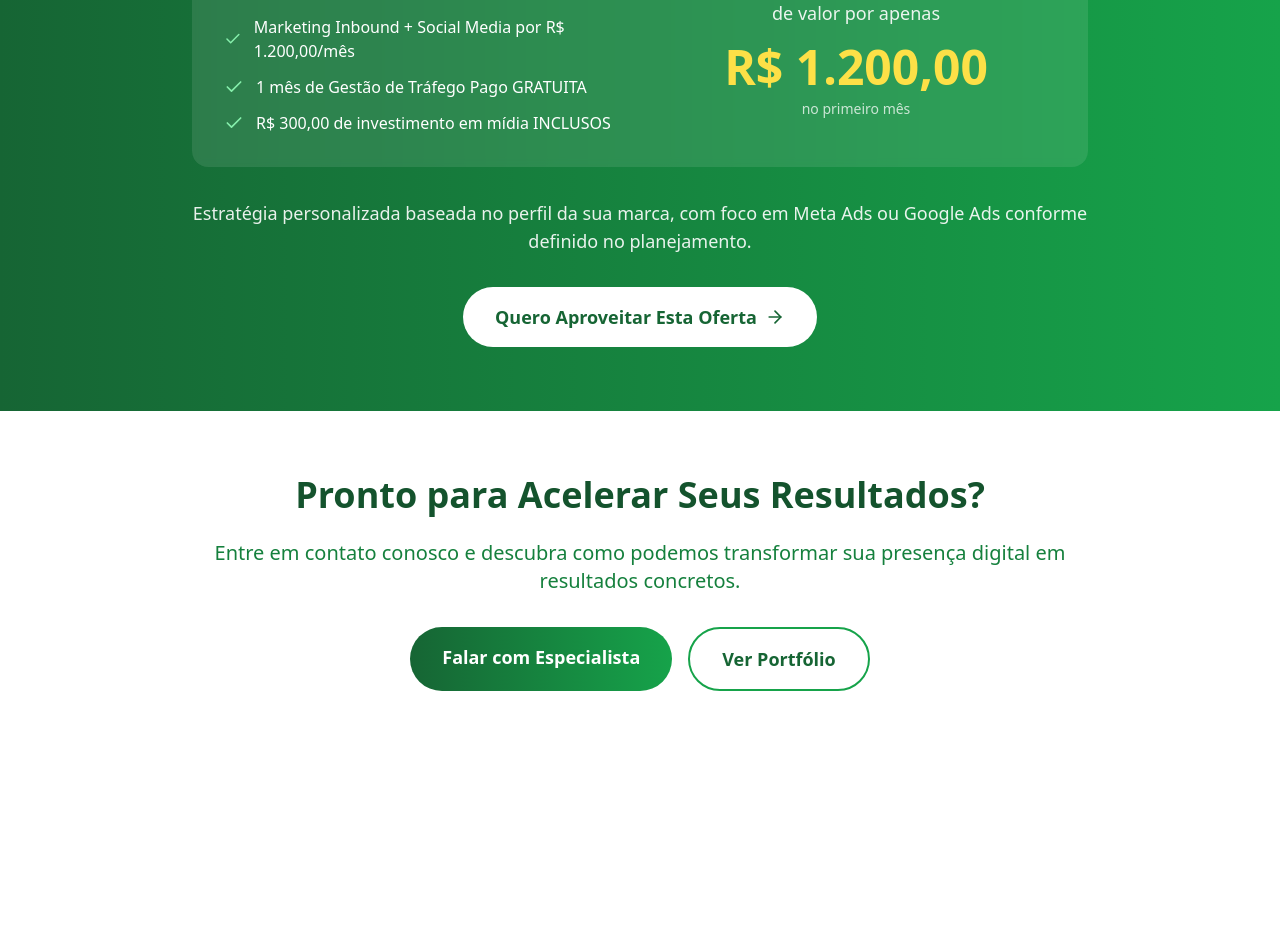
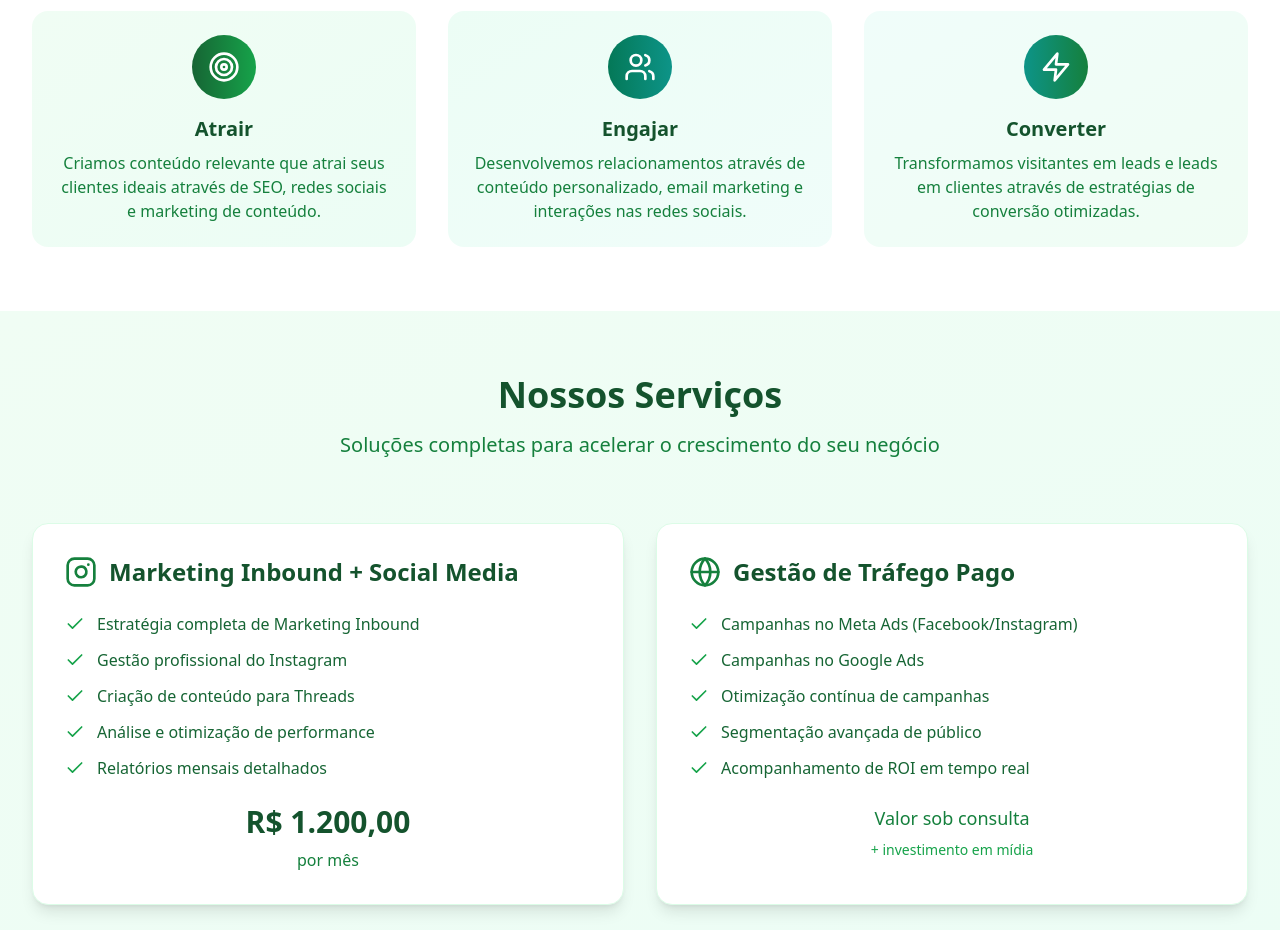
Before and after one commit to Matheusmendoncamkt/landing-mkt, a Next.js app: page / in a window 1280 px wide. Shown: the part 822-1752 px from the top of the page. Before the commit the page ends 1577 px from the top, so only its background shows below. Built offline with nearby package versions, Linux system fonts and the light colour scheme.

Commit message:
Update page.jsx

```diff
--- a/app/page.jsx
+++ b/app/page.jsx
@@ -1,6 +1,6 @@
 "use client"
 
-import { Check, Target, TrendingUp, Users, Zap, ArrowRight, Instagram, Globe } from "lucide-react"
+import { Check, Target, Users, Zap, ArrowRight, Instagram, Globe } from "lucide-react"
 
 export default function MarketingInboundLanding() {
   const whatsappLink = "https://wa.me/5585999078920?text=Vim%20atrav%C3%A9s%20do%20seu%20site"
@@ -65,7 +65,137 @@ export default function MarketingInboundLanding() {
         </div>
       </section>
 
-      {/* Outras seções permanecem iguais */}
+      {/* O que é Marketing Inbound */}
+      <section className="py-16 px-4 sm:px-6 lg:px-8 bg-white">
+        <div className="max-w-7xl mx-auto">
+          <div className="text-center mb-16">
+            <h2 className="text-3xl md:text-4xl font-bold text-green-900 mb-4">
+              O que é Marketing Inbound?
+            </h2>
+            <p className="text-xl text-green-700 max-w-3xl mx-auto">
+              Marketing Inbound é uma metodologia que atrai clientes através de conteúdo relevante e experiências personalizadas,
+              ao invés de interromper com publicidade tradicional. É sobre criar valor, construir confiança e transformar visitantes em clientes.
+            </p>
+          </div>
+
+          <div className="grid md:grid-cols-3 gap-8">
+            <div className="text-center p-6 rounded-2xl bg-gradient-to-br from-green-50 to-emerald-50 hover:shadow-lg transition-all duration-300">
+              <div className="w-16 h-16 bg-gradient-to-r from-green-800 to-green-600 rounded-full flex items-center justify-center mx-auto mb-4">
+                <Target className="w-8 h-8 text-white" />
+              </div>
+              <h3 className="text-xl font-semibold text-green-900 mb-2">Atrair</h3>
+              <p className="text-green-700">
+                Criamos conteúdo relevante que atrai seus clientes ideais através de SEO,
+                redes sociais e marketing de conteúdo.
+              </p>
+            </div>
+
+            <div className="text-center p-6 rounded-2xl bg-gradient-to-br from-emerald-50 to-teal-50 hover:shadow-lg transition-all duration-300">
+              <div className="w-16 h-16 bg-gradient-to-r from-emerald-700 to-teal-600 rounded-full flex items-center justify-center mx-auto mb-4">
+                <Users className="w-8 h-8 text-white" />
+              </div>
+              <h3 className="text-xl font-semibold text-green-900 mb-2">Engajar</h3>
+              <p className="text-green-700">
+                Desenvolvemos relacionamentos através de conteúdo personalizado,
+                email marketing e interações nas redes sociais.
+              </p>
+            </div>
+
+            <div className="text-center p-6 rounded-2xl bg-gradient-to-br from-teal-50 to-green-50 hover:shadow-lg transition-all duration-300">
+              <div className="w-16 h-16 bg-gradient-to-r from-teal-600 to-green-700 rounded-full flex items-center justify-center mx-auto mb-4">
+                <Zap className="w-8 h-8 text-white" />
+              </div>
+              <h3 className="text-xl font-semibold text-green-900 mb-2">Converter</h3>
+              <p className="text-green-700">
+                Transformamos visitantes em leads e leads em clientes através de
+                estratégias de conversão otimizadas.
+              </p>
+            </div>
+          </div>
+        </div>
+      </section>
+
+      {/* Nossos Serviços */}
+      <section className="py-16 px-4 sm:px-6 lg:px-8 bg-gradient-to-br from-green-50 to-emerald-50">
+        <div className="max-w-7xl mx-auto">
+          <div className="text-center mb-16">
+            <h2 className="text-3xl md:text-4xl font-bold text-green-900 mb-4">
+              Nossos Serviços
+            </h2>
+            <p className="text-xl text-green-700">
+              Soluções completas para acelerar o crescimento do seu negócio
+            </p>
+          </div>
+
+          <div className="grid md:grid-cols-2 gap-8">
+            <div className="bg-white p-8 rounded-2xl shadow-lg hover:shadow-2xl transition-all duration-300 border border-green-100">
+              <div className="flex items-center mb-6">
+                <Instagram className="w-8 h-8 text-green-700 mr-3" />
+                <h3 className="text-2xl font-bold text-green-900">Marketing Inbound + Social Media</h3>
+              </div>
+              <ul className="space-y-3 mb-6">
+                <li className="flex items-center">
+                  <Check className="w-5 h-5 text-green-600 mr-3" />
+                  <span className="text-green-800">Estratégia completa de Marketing Inbound</span>
+                </li>
+                <li className="flex items-center">
+                  <Check className="w-5 h-5 text-green-600 mr-3" />
+                  <span className="text-green-800">Gestão profissional do Instagram</span>
+                </li>
+                <li className="flex items-center">
+                  <Check className="w-5 h-5 text-green-600 mr-3" />
+                  <span className="text-green-800">Criação de conteúdo para Threads</span>
+                </li>
+                <li className="flex items-center">
+                  <Check className="w-5 h-5 text-green-600 mr-3" />
+                  <span className="text-green-800">Análise e otimização de performance</span>
+                </li>
+                <li className="flex items-center">
+                  <Check className="w-5 h-5 text-green-600 mr-3" />
+                  <span className="text-green-800">Relatórios mensais detalhados</span>
+                </li>
+              </ul>
+              <div className="text-center">
+                <div className="text-3xl font-bold text-green-900 mb-2">R$ 1.200,00</div>
+                <div className="text-green-700">por mês</div>
+              </div>
+            </div>
+
+            <div className="bg-white p-8 rounded-2xl shadow-lg hover:shadow-2xl transition-all duration-300 border border-green-100">
+              <div className="flex items-center mb-6">
+                <Globe className="w-8 h-8 text-green-700 mr-3" />
+                <h3 className="text-2xl font-bold text-green-900">Gestão de Tráfego Pago</h3>
+              </div>
+              <ul className="space-y-3 mb-6">
+                <li className="flex items-center">
+                  <Check className="w-5 h-5 text-green-600 mr-3" />
+                  <span className="text-green-800">Campanhas no Meta Ads (Facebook/Instagram)</span>
+                </li>
+                <li className="flex items-center">
+                  <Check className="w-5 h-5 text-green-600 mr-3" />
+                  <span className="text-green-800">Campanhas no Google Ads</span>
+                </li>
+                <li className="flex items-center">
+                  <Check className="w-5 h-5 text-green-600 mr-3" />
+                  <span className="text-green-800">Otimização contínua de campanhas</span>
+                </li>
+                <li className="flex items-center">
+                  <Check className="w-5 h-5 text-green-600 mr-3" />
+                  <span className="text-green-800">Segmentação avançada de público</span>
+                </li>
+                <li className="flex items-center">
+                  <Check className="w-5 h-5 text-green-600 mr-3" />
+                  <span className="text-green-800">Acompanhamento de ROI em tempo real</span>
+                </li>
+              </ul>
+              <div className="text-center">
+                <div className="text-lg text-green-700 mb-2">Valor sob consulta</div>
+                <div className="text-sm text-green-600">+ investimento em mídia</div>
+              </div>
+            </div>
+          </div>
+        </div>
+      </section>
 
       {/* Oferta Especial */}
       <section className="py-16 px-4 sm:px-6 lg:px-8 bg-gradient-to-r from-green-800 to-green-600">
@@ -150,7 +280,22 @@ export default function MarketingInboundLanding() {
         </div>
       </section>
 
-      {/* Footer permanece igual */}
+      {/* Footer */}
+      <footer className="bg-green-900 text-white py-8 px-4 sm:px-6 lg:px-8">
+        <div className="max-w-7xl mx-auto text-center">
+          <div className="flex items-center justify-center space-x-2 mb-4">
+            <img
+              src="/logo.jpg"
+              alt="Logo Matheus Mendonca MKT"
+              className="w-8 h-8 object-contain rounded-lg"
+            />
+            <span className="text-xl font-bold">Matheus Mendonca MKT</span>
+          </div>
+          <p className="text-green-300">
+            © 2024 Matheus Mendonca MKT. Todos os direitos reservados.
+          </p>
+        </div>
+      </footer>
     </div>
   )
 }
```
